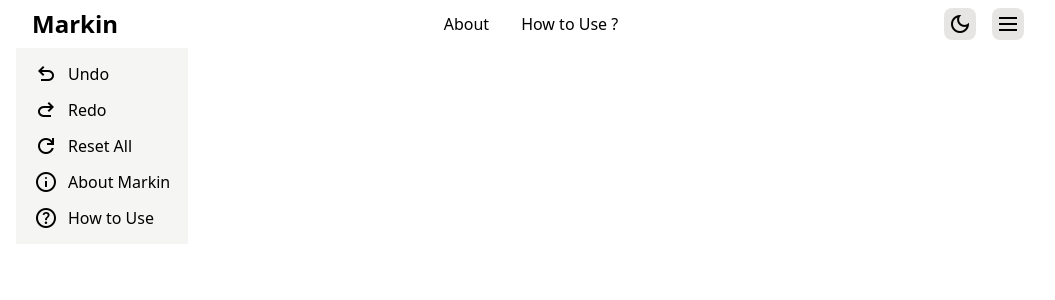
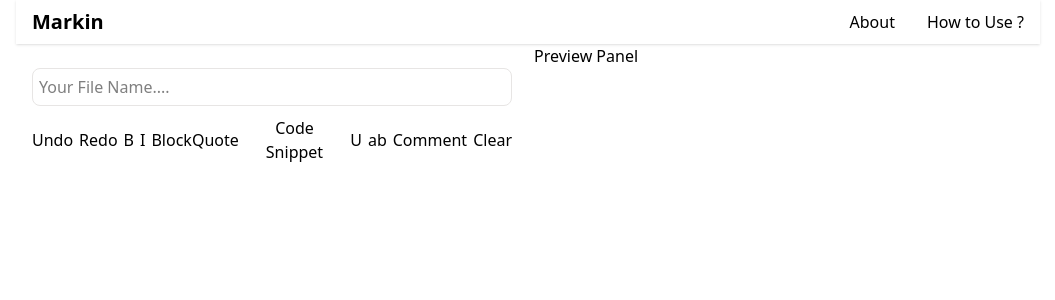
Before and after one commit to adityaa-12/markin-app, a React (Vite) app: page / in a window 1280 px wide. Shown: the top 300 px of the page, without its empty margins (112-1167 px from the left). Built offline with nearby package versions, Linux system fonts and the light colour scheme.

Commit message:
added 2 components for app ui

```diff
--- a/src/App.tsx
+++ b/src/App.tsx
@@ -1,10 +1,18 @@
 import React from 'react'
 import Head from './components/Head'
+import Product from './components/Product'
+import Preview from './components/Preview'
+
 
 const App: React.FC = () => {
+
   return (
     <div className='w-[80vw] max-sm:w-[90vw] mx-auto'>
-     <Head />
+      <Head />
+      <div className='flex flex-row gap-1.5 max-lg:flex-col'>
+      <Product />
+      <Preview />
+      </div>
     </div>
   )
 }
--- a/src/components/Head.tsx
+++ b/src/components/Head.tsx
@@ -3,61 +3,15 @@
 const Head: React.FC = () => {
     return (
         <div>
-            <div id="main-head" className='flex flex-row justify-between px-4 py-2 items-center flex-wrap'>
-                <div id="left-logo" className='font-bold text-2xl'>
+            <div id="main-head" className='flex flex-row justify-between px-4 py-2 items-center flex-wrap shadow'>
+                <a href='/' id="left-logo" className='font-bold text-xl'>
                     Markin
-                </div>
-                <div id="mid-links" className='max-[550px]:hidden'>
-                    <div id="flex" className='flex flex-row items-center gap-8 font-medium'>
+                </a>
+                <div id="mid-links" className=''>
+                    <div id="flex" className='flex flex-row items-center gap-8 max-sm:gap-2.5 font-medium'>
                         <a href="#" className='hover:underline'>About</a>
                         <a href="#" className='hover:underline'>How to Use ?</a>
                     </div>
-                </div>
-                <div id="btns" className='flex flex-row items-center gap-4'>
-                    <button id="dark-mode" className='flex bg-stone-200 p-1 rounded-lg hover:bg-stone-300 cursor-pointer'>
-                        <span className="flex material-symbols-outlined">
-                            dark_mode
-                        </span>
-                    </button>
-                    <button id="menu" className='flex bg-stone-200 p-1 rounded-lg hover:bg-stone-300 cursor-pointer'>
-                        <span className="flex material-symbols-outlined">
-                            dehaze
-                        </span>
-                    </button>
-                </div>
-            </div>
-            <div id="main-options">
-                <div id="c-options" className='bg-stone-100 w-fit p-2 font-medium'>
-                    <button id="undo" className='flex flex-row items-center gap-2.5 px-2.5 py-1.5 cursor-pointer hover:bg-stone-200 w-full'>
-                        <span className="flex material-symbols-outlined">
-                            undo
-                        </span>
-                        Undo
-                    </button>
-                      <button id="redo" className='flex flex-row items-center gap-2.5 px-2.5 py-1.5 cursor-pointer hover:bg-stone-200 w-full'>
-                        <span className="flex material-symbols-outlined">
-                            redo
-                        </span>
-                        Redo
-                    </button>
-                      <button id="reset" className='flex flex-row items-center gap-2.5 px-2.5 py-1.5 cursor-pointer hover:bg-stone-200 w-full'>
-                        <span className="flex material-symbols-outlined">
-                            refresh
-                        </span>
-                        Reset All
-                    </button>
-                    <button id="about" className='flex flex-row items-center gap-2.5 px-2.5 py-1.5 cursor-pointer hover:bg-stone-200 w-full'>
-                        <span className="flex material-symbols-outlined">
-                            info
-                        </span>
-                        About Markin
-                    </button>
-                    <button id="undo" className='flex flex-row items-center gap-2.5 px-2.5 py-1.5 cursor-pointer hover:bg-stone-200 w-full'>
-                        <span className="flex material-symbols-outlined">
-                            help
-                        </span>
-                        How to Use
-                    </button>
                 </div>
             </div>
         </div>
--- /dev/null
+++ b/src/components/Preview.tsx
@@ -0,0 +1,11 @@
+import React from 'react'
+
+const Preview: React.FC = () => {
+  return (
+    <div>
+      Preview Panel
+    </div>
+  )
+}
+
+export default Preview
--- /dev/null
+++ b/src/components/Product.tsx
@@ -0,0 +1,30 @@
+import React from 'react'
+
+const Product: React.FC = () => {
+  return (
+    <div className='mt-4 w-1/2 max-md:w-full'>
+      <div id="main-container" className='flex flex-col gap-2.5 px-4 py-2'>
+        <div id="file-name">
+            <input type="text" name='file-name' id='file-name' placeholder='Your File Name....' className='w-full border border-stone-200 py-1.5 px-1.5 rounded-lg'/>
+        </div>
+        <div id="toolbar" className='flex flex-row w-full items-center gap-1.5'>
+            <button id="undo">Undo</button>
+            <button id="redo">Redo</button>
+            <button id="bold-btn">B</button>
+            <button id="italic-btn">I</button>
+            <button id="quote">BlockQuote</button>
+            <button id="code-block">Code Snippet</button>
+            <button id="underline">U</button>
+            <button id="storke-through">ab</button>
+            <button id="comment">Comment</button>
+            <button id="clear-editor">Clear</button>
+        </div>
+        <div id="md-editor-box">
+
+        </div>
+      </div>
+    </div>
+  )
+}
+
+export default Product;
```
